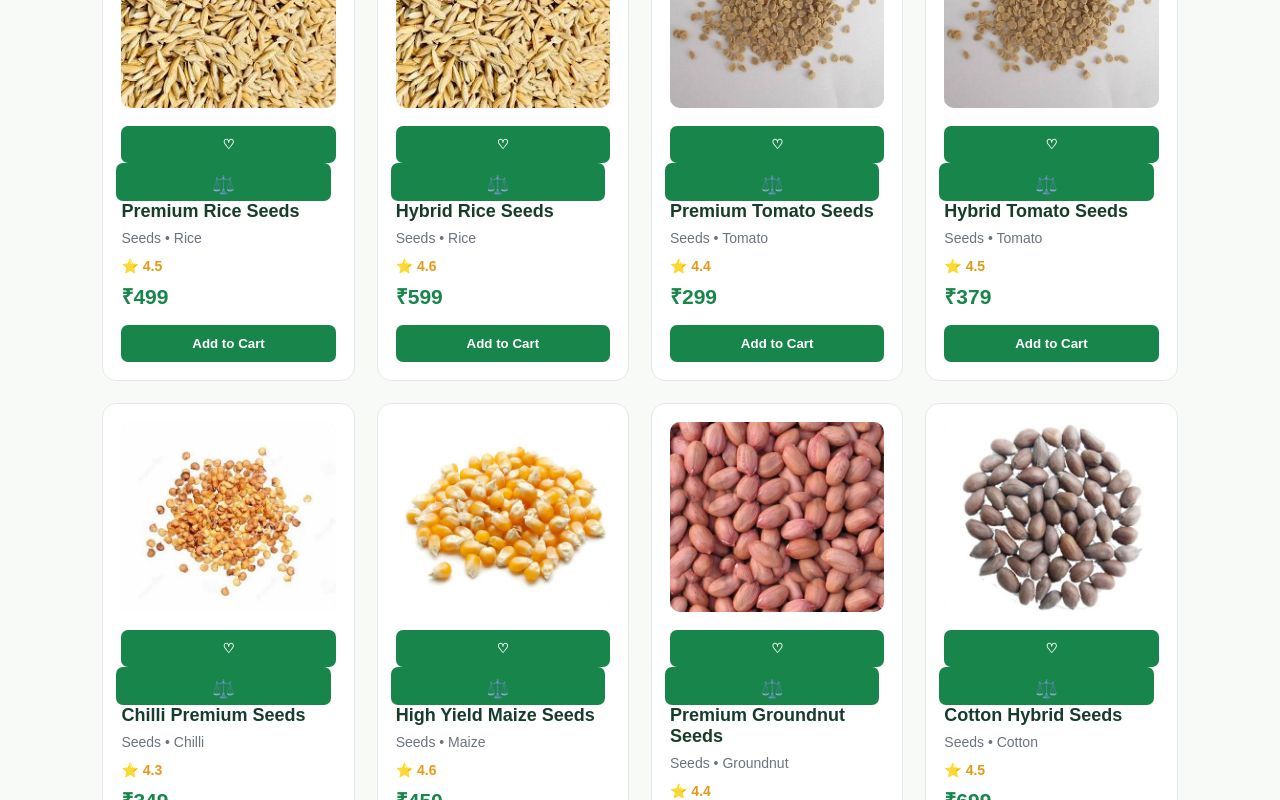
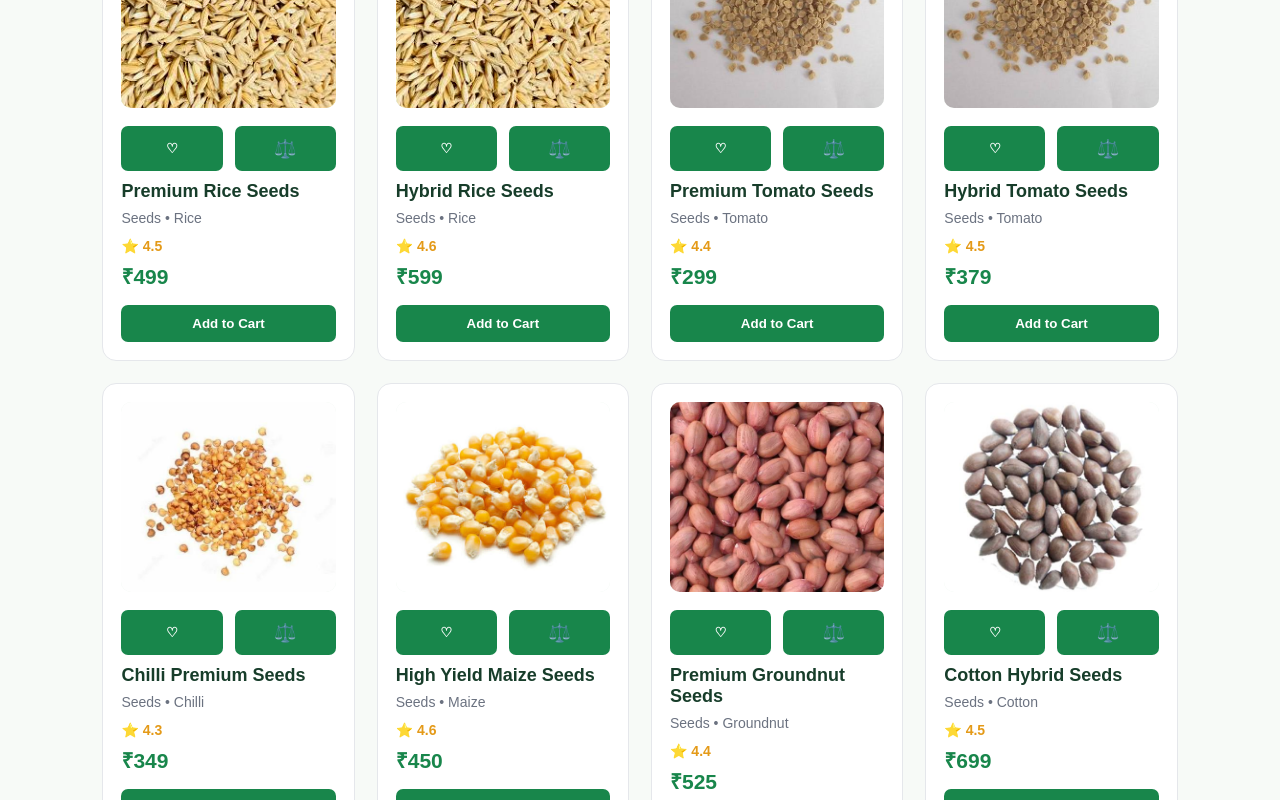
Before and after one commit to Thanvitha13/FarmNeed, a React (Vite) app: page / in a window 1280 px wide. Shown: the part 1720-2520 px from the top of the page. Built offline with nearby package versions, Linux system fonts and the light colour scheme.

Commit message:
Update App.css

```diff
--- a/src/App.css
+++ b/src/App.css
@@ -285,7 +285,24 @@ button {
 .product-card button:hover {
   background: #116b3b;
 }
-
+.product-actions {
+  display: flex;
+  align-items: center;
+  gap: 12px;
+  margin-bottom: 10px;
+}
+
+.product-actions button {
+  width: 50%;
+  margin: 0;
+}
+
+.product-actions .wishlist-button,
+.product-actions .compare-button {
+  width: 50%;
+  height: 45px;
+  float: none;
+}
 /* =========================
    BUDGET DEAL
 ========================= */
```
